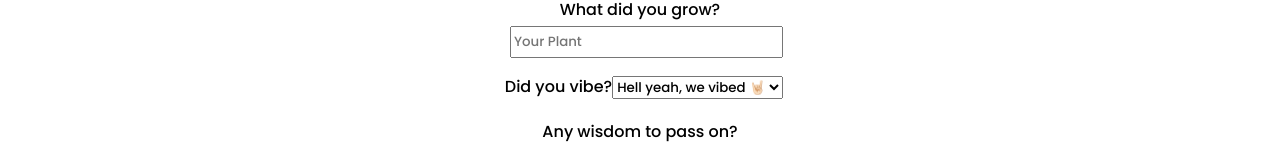
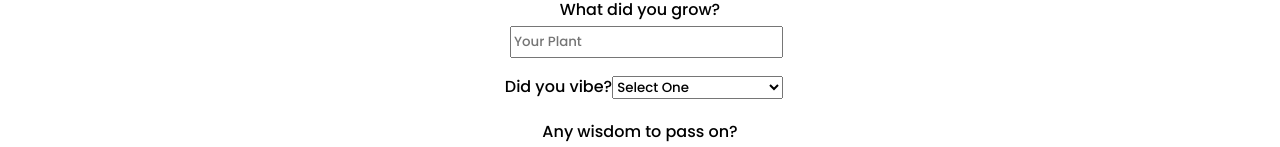
Before and after one commit to meredith-j/grow-a-pear-frontend, a Next.js app: page /your-garden in a window 1280 px wide. Shown: the part 373-520 px from the top of the page. Built offline with nearby package versions, Linux system fonts and the light colour scheme.

Commit message:
fix vibe form value issue, submission now working properly

```diff
--- a/src/app/components/form.js
+++ b/src/app/components/form.js
@@ -175,7 +175,7 @@ export default function Form() {
                                     />
                                 </div>
                             </div>
-                            {/* BELOW IS OLD FORM VIBE */}
+                                {/* BELOW IS OLD FORM FOR VIBE -- may need for validation later */}
                                 {/* <div className={styles.form_question}>
                                     <p className={styles.form_label}>
                                         Did you vibe with this plant?</p>
@@ -207,24 +207,29 @@ export default function Form() {
                                         </div>
                                     </div>
                                 </div> */}
-                        {/* NEW VIBE SECTION */}
                             <div className={styles.form_question}>
                                 <label className={styles.form_vibe_label} htmlFor="vibe">Did you vibe?</label>
-                                    <select id="vibe" name="vibe">
+                                    <select name="vibe"
+                                        id="vibe"
+                                        value={plant.vibe}
+                                        onChange={event =>
+                                            handleFormChange(event, index)}>
+                                        <option id="choose your vibe"
+                                            name="vibe"
+                                            value="">
+                                                Select One
+                                                </option>
                                         <option
-                                            id="yes vibe"
+                                            id="vibe"
                                             value="true"
                                             name="vibe"
-                                            onChange={event =>
-                                                handleFormChange(event, index)}>
+                                            >
                                                 Hell yeah, we vibed 🤘🏻
                                                 </option>
                                         <option
                                             id="vibe"
                                             value="false"
-                                            name="vibe"
-                                            onChange={event =>
-                                                handleFormChange(event, index)}>
+                                            name="vibe">
                                                 We did not vibe. 🥀
                                                 </option>
                                     </select>
@@ -250,6 +255,7 @@ export default function Form() {
                     <input className={styles.form_email}
                             type="text"
                             name="signup"
+                            id="signup"
                             placeholder="Your email"
                             value={email}
                             onChange={(e) => {
```
